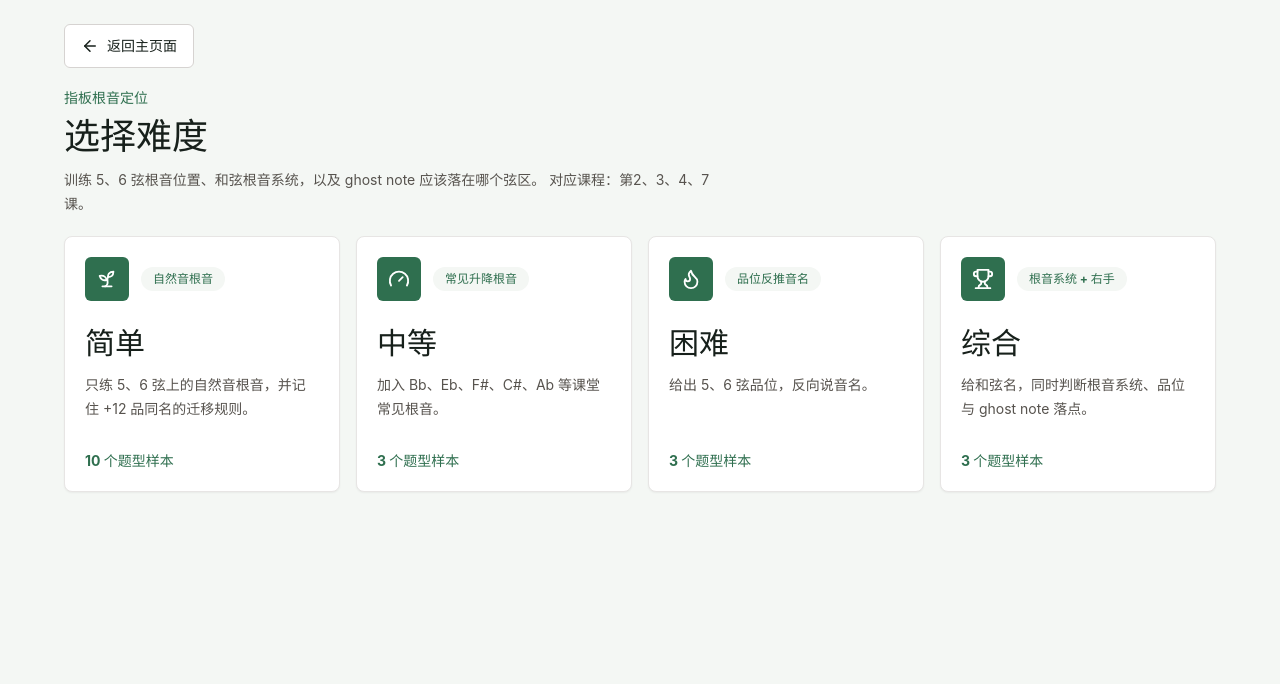
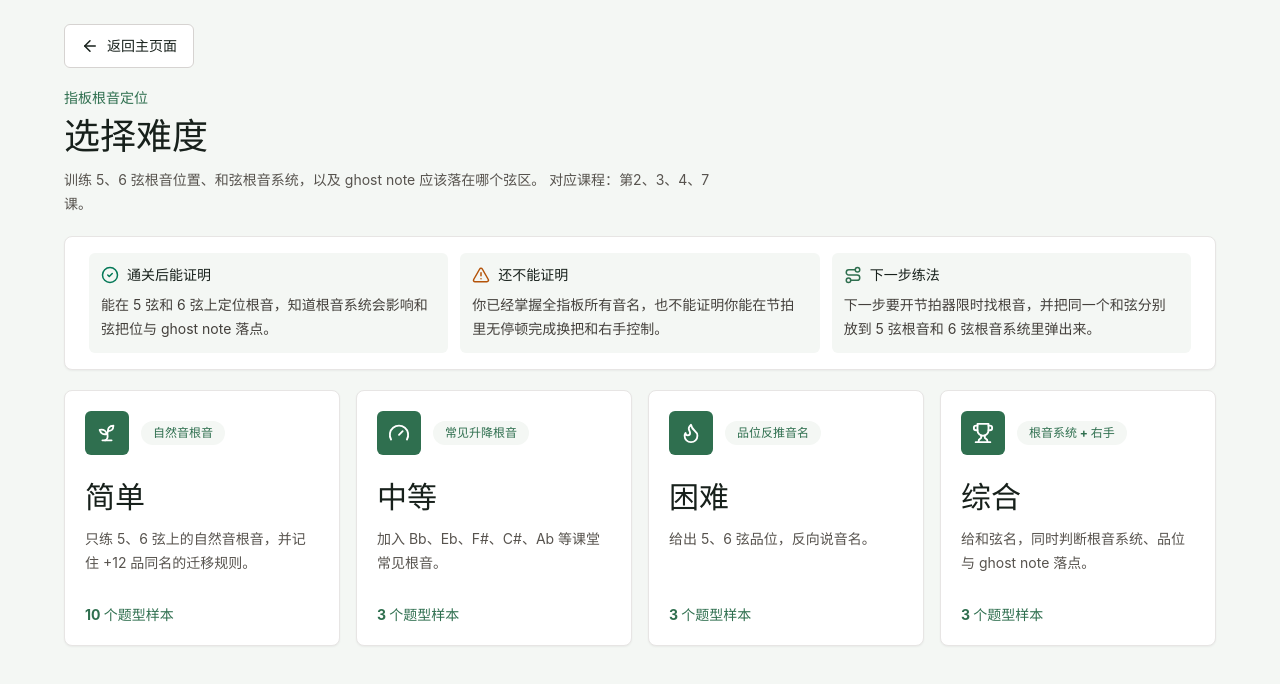
Before and after one commit to cjsecurity/guitar-learning, a React (Vite) app: page / in a window 1280 px wide. Both pictures are taken after a click on the button 1029 px from the left and 339 px from the top of the page. Shown: the top 684 px of the page. Built offline with nearby package versions, Linux system fonts and the light colour scheme.

Commit message:
Add pass scope guidance

```diff
--- a/src/components/DifficultySelect.tsx
+++ b/src/components/DifficultySelect.tsx
@@ -1,5 +1,6 @@
 import { ArrowLeft, Flame, Gauge, Sprout, Trophy } from "lucide-react";
 import { CHORD_CHAPTER, DIFFICULTIES, DifficultyConfig, DifficultyId } from "../utils/musicTheory";
+import { PassScopePanel } from "./PassScopePanel";
 
 interface DifficultySelectProps {
   onBackHome: () => void;
@@ -29,6 +30,8 @@ export function DifficultySelect({ onBackHome, onSelect }: DifficultySelectProps
             建议从简单开始。真正的目标不是背答案，而是让“根音 → 字母骨架 → 公式变化”变成稳定反应。
           </p>
         </header>
+
+        <PassScopePanel scopeId={CHORD_CHAPTER.id} />
 
         <section className="grid gap-4 md:grid-cols-2 xl:grid-cols-4">
           {DIFFICULTIES.map((difficulty) => (
--- a/src/components/IntervalDifficultySelect.tsx
+++ b/src/components/IntervalDifficultySelect.tsx
@@ -1,5 +1,6 @@
 import { ArrowLeft, Flame, Gauge, Sprout, Trophy } from "lucide-react";
 import { INTERVAL_CHAPTER, INTERVAL_DIFFICULTIES, IntervalDifficultyConfig, IntervalDifficultyId } from "../utils/intervalTheory";
+import { PassScopePanel } from "./PassScopePanel";
 
 interface IntervalDifficultySelectProps {
   onBackHome: () => void;
@@ -29,6 +30,8 @@ export function IntervalDifficultySelect({ onBackHome, onSelect }: IntervalDiffi
             建议先把 C 根音练熟。音程练习的顺序是：度数看字母，性质看半音，最后分清完全协和、不完全协和与不协和。
           </p>
         </header>
+
+        <PassScopePanel scopeId={INTERVAL_CHAPTER.id} />
 
         <section className="grid gap-4 md:grid-cols-2 xl:grid-cols-4">
           {INTERVAL_DIFFICULTIES.map((difficulty) => (
--- /dev/null
+++ b/src/components/PassScopePanel.tsx
@@ -0,0 +1,109 @@
+import { AlertTriangle, CheckCircle2, Route } from "lucide-react";
+
+interface PassScopePanelProps {
+  scopeId: string;
+}
+
+interface PassScopeContent {
+  canProve: string;
+  cannotProve: string;
+  nextPractice: string;
+}
+
+const PASS_SCOPE: Record<string, PassScopeContent> = {
+  interval: {
+    canProve: "能把题面里的根音和目标音转成字母度数、半音数量、完整音程名，并用完全协和/不完全协和/不协和做基础分类。",
+    cannotProve: "你已经能闭眼听辨所有音程、拥有绝对音高，或能在真实旋律里马上听出每个距离。",
+    nextPractice: "下一步要多开盲听模式，并在吉他上从同一个根音弹出目标音，把纸面推导、耳朵和指板连起来。",
+  },
+  "chord-construction": {
+    canProve: "能按 1、3、5、7、9 的顺序写字母骨架，并按和弦公式补出正确升降号。",
+    cannotProve: "你已经会在吉他上按出好听 voicing、会省略与转位，或能在歌曲伴奏里立刻应用。",
+    nextPractice: "下一步要把写出的音放到 5/6 弦根音系统和实际和弦指型里，再练常见进行里的连接。",
+  },
+  "fretboard-root": {
+    canProve: "能在 5 弦和 6 弦上定位根音，知道根音系统会影响和弦把位与 ghost note 落点。",
+    cannotProve: "你已经掌握全指板所有音名，也不能证明你能在节拍里无停顿完成换把和右手控制。",
+    nextPractice: "下一步要开节拍器限时找根音，并把同一个和弦分别放到 5 弦根音和 6 弦根音系统里弹出来。",
+  },
+  "diatonic-chords": {
+    canProve: "能把 C 大调级数、三和弦质量和七和弦质量互相转换。",
+    cannotProve: "你已经能在所有 key 里自动转调，也不能证明你能听出每个顺阶功能。",
+    nextPractice: "下一步要把同一套级数移到 G、D、F、Bb 等常见 key，并在吉他上找根音。",
+  },
+  "chord-symbols": {
+    canProve: "能识别常见和弦标记，例如 maj7、7、m7、m7b5、dim、sus、add9 与 slash chord。",
+    cannotProve: "你已经会为每个符号选择实际按法，也不能证明你能在谱面里判断最佳省略音。",
+    nextPractice: "下一步要把符号拆成具体和弦音，再在指板上找 3 音、7 音和颜色音。",
+  },
+  "extensions-omissions": {
+    canProve: "能解释 9、11、13 的来源，判断课堂 voicing 里省略了哪些音，以及 sus 或 b13 的声部变化。",
+    cannotProve: "你已经能在真实伴奏里选择最合适的延伸音排列，也不能证明你能听出每个内声解决。",
+    nextPractice: "下一步要把 Dm9、G13、G13sus4、G7(b13) 放到 loop 里听解决方向。",
+  },
+  "progression-transpose": {
+    canProve: "能把 1-6-2-5、ii-V-I 等级数进行落到具体 key 的和弦名。",
+    cannotProve: "你已经能在歌曲里即时判断 key，也不能证明你能边弹边转调。",
+    nextPractice: "下一步要用同一组进行在 C、A、Bb、Ab 等 key 上找根音并弹出基本 voicing。",
+  },
+  "key-signatures": {
+    canProve: "能用五度圈、升号顺序和降号顺序推导大调调号与关系小调。",
+    cannotProve: "你已经能在实际谱面里快速读完所有临时升降号，也不能证明你会用调号指导即兴。",
+    nextPractice: "下一步要把调号和顺阶和弦、五声音阶中心一起练，避免只背调号表。",
+  },
+  "relative-pentatonic": {
+    canProve: "能区分关系大小调和大小调五声音阶，知道同一批音可以因为中心不同而听感不同。",
+    cannotProve: "你已经能在 solo 里稳定落到正确中心音，也不能证明你会连接多个五声音阶盒子。",
+    nextPractice: "下一步要在同一个指板 box 里分别强调小调中心和关系大调中心，听落点变化。",
+  },
+  "minor-function": {
+    canProve: "能解释自然小调、和声小调、V7 回 i、导音减七与省略根音的属七降九之间的关系。",
+    cannotProve: "你已经能听出所有小调功能解决，也不能证明你会在真实曲子里安排替代和弦。",
+    nextPractice: "下一步要反复听 Em7 -> Am、E7 -> Am、G#°7 -> Am 的回家感差异。",
+  },
+  "borrowed-chords": {
+    canProve: "能判断常见同主音大小调借用和弦，例如 bIII、iv、bVI、bVII。",
+    cannotProve: "你已经能在任何歌曲里即时判断借用来源，也不能证明你能自然写出 borrowed chord 进行。",
+    nextPractice: "下一步要把 borrowed iv 放进真实进行里听，例如 G - B - C - Cm 的暗色变化。",
+  },
+  "rhythm-grid": {
+    canProve: "能在 16 分网格里判断重音位置、分组和是否回到下一小节 one。",
+    cannotProve: "你已经拥有稳定 groove、真实右手闷音控制，或能跟鼓手一起不漂。",
+    nextPractice: "下一步要打开跟拍检测和节奏音频，用身体跟着 16 分网格走，而不只是看图答题。",
+  },
+};
+
+const FALLBACK_SCOPE: PassScopeContent = {
+  canProve: "能完成当前题型要求的纸面推导、规则识别和输入表达。",
+  cannotProve: "你已经能在真实演奏、闭眼听辨或歌曲应用里稳定使用这个知识点。",
+  nextPractice: "下一步要把规则放到指板、耳朵、节拍器和真实歌曲片段里继续练。",
+};
+
+export function PassScopePanel({ scopeId }: PassScopePanelProps) {
+  const content = PASS_SCOPE[scopeId] ?? FALLBACK_SCOPE;
+
+  return (
+    <section data-testid="pass-scope-panel" className="mb-5 rounded-lg border border-stone-200 bg-white px-5 py-4 shadow-sm sm:px-6">
+      <div className="grid gap-3 lg:grid-cols-3">
+        <ScopeBlock icon="check" title="通关后能证明" body={content.canProve} />
+        <ScopeBlock icon="warn" title="还不能证明" body={content.cannotProve} />
+        <ScopeBlock icon="route" title="下一步练法" body={content.nextPractice} />
+      </div>
+    </section>
+  );
+}
+
+function ScopeBlock({ icon, title, body }: { icon: "check" | "warn" | "route"; title: string; body: string }) {
+  const Icon = icon === "check" ? CheckCircle2 : icon === "warn" ? AlertTriangle : Route;
+  const iconClass = icon === "check" ? "text-emerald-700" : icon === "warn" ? "text-amber-700" : "text-leaf";
+
+  return (
+    <div className="rounded-md bg-mist px-3 py-3">
+      <div className="flex items-center gap-2">
+        <Icon className={iconClass} size={18} aria-hidden="true" />
+        <h2 className="text-sm font-black text-ink">{title}</h2>
+      </div>
+      <p className="mt-2 text-sm leading-6 text-stone-700">{body}</p>
+    </div>
+  );
+}
--- a/src/components/TheoryDifficultySelect.tsx
+++ b/src/components/TheoryDifficultySelect.tsx
@@ -1,5 +1,6 @@
 import { ArrowLeft, Flame, Gauge, Sprout, Trophy } from "lucide-react";
 import { TheoryChapter, TheoryDifficultyId } from "../utils/courseTheory";
+import { PassScopePanel } from "./PassScopePanel";
 
 interface TheoryDifficultySelectProps {
   chapter: TheoryChapter;
@@ -31,6 +32,8 @@ export function TheoryDifficultySelect({ chapter, onBackHome, onSelect }: Theory
           </p>
         </header>
 
+        <PassScopePanel scopeId={chapter.id} />
+
         <section className="grid gap-4 md:grid-cols-2 xl:grid-cols-4">
           {chapter.difficulties.map((difficulty) => {
             const Icon = icons[difficulty.id];
```
Also changed, not shown: scripts/check-theory-bank.mjs (+14 -0 lines).
